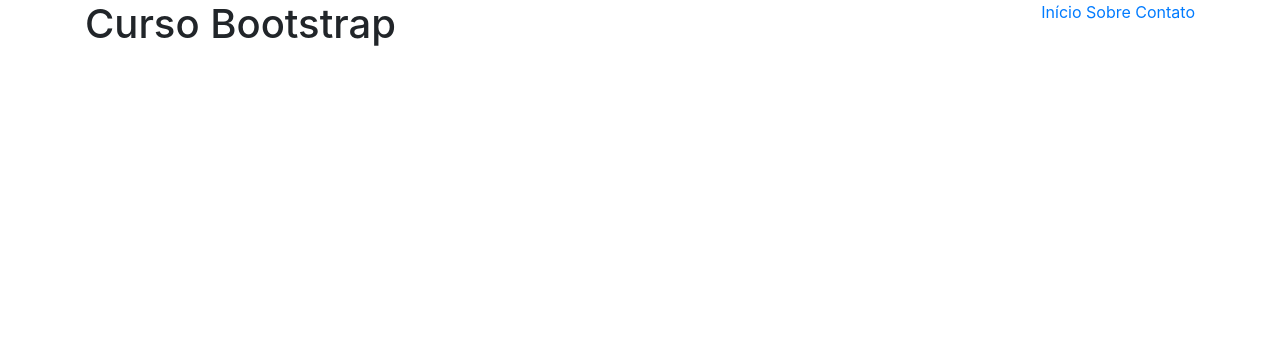
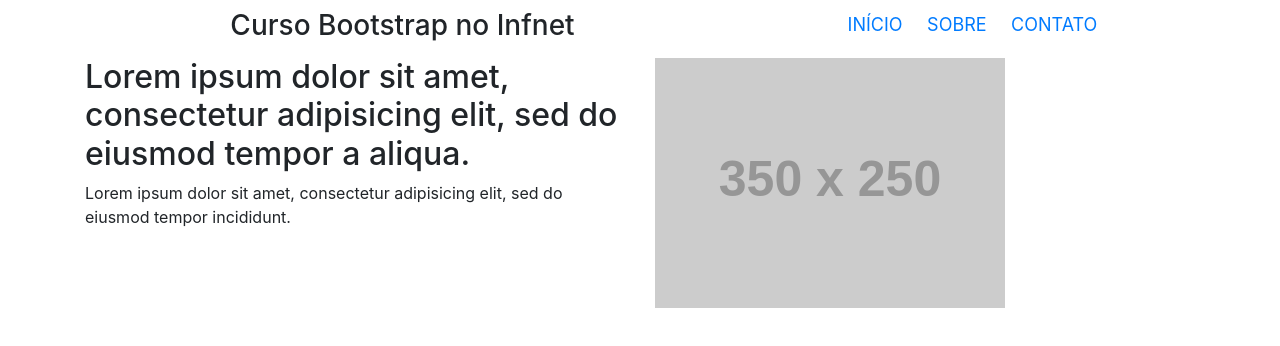
Before and after one commit to carlaalc/curso_bootstrap, a plain HTML site: page index.html in a window 1280 px wide. Drawn offline with Linux system fonts and the light colour scheme; placeholder pictures from the web are drawn by us.

Commit message:
Progresso no layout do site

```diff
--- a/css/main.css
+++ b/css/main.css
@@ -1,9 +1,16 @@
-@media (max-width: 575px) {
-	h1 {
-		text-align: center;
-	}
-	nav.float-right {
-		float: none !important;
-		text-align: center;
-	}
+#header {
+	margin-bottom: 60px;
 }
+h1 {
+	font-size: 28px;
+	line-height: 50px;
+}
+nav a {
+	font-size: 18px;
+	margin-left: 20px;
+	text-transform: uppercase;
+	line-height: 50px;
+}
+nav a:first-child {
+	margin: 0;
+}
--- a/index.html
+++ b/index.html
@@ -10,18 +10,30 @@
 <body>
 	<div class="container">
 		<div class="row">
-			<div class="col-12 col-sm-6">
-				<h1>Curso Bootstrap</h1>
+			<div class="col-12 col-md-7 d-flex justify-content-center
+			justify-content-started">
+				<h1>Curso Bootstrap no Infnet</h1>
 			</div>
-			<div class="col-12 col-sm-6">
-				<nav class="float-right">
+			<div class="col-12 col-md-5 d-flex justify-content-center
+			justify-content-end">
+				<nav class="float-md-right">
 					<a href="#">Início</a>
 					<a href="#">Sobre</a>
 					<a href="#">Contato</a>
 				</nav>
 			</div>
 		</div>
-	</div>
+		<div class="row" id="destaque">
+			<div class="col">
+				<h2>Lorem ipsum dolor sit amet, consectetur adipisicing elit, sed do eiusmod
+				tempor a aliqua.</h2>
+				<p>Lorem ipsum dolor sit amet, consectetur adipisicing elit, sed do eiusmod
+				tempor incididunt.</p>
+			</div>
+			<div class="col">
+				<img src="https://via.placeholder.com/350x250">
+			</div>
+		</div>
 
 </body>
 </html>
```
